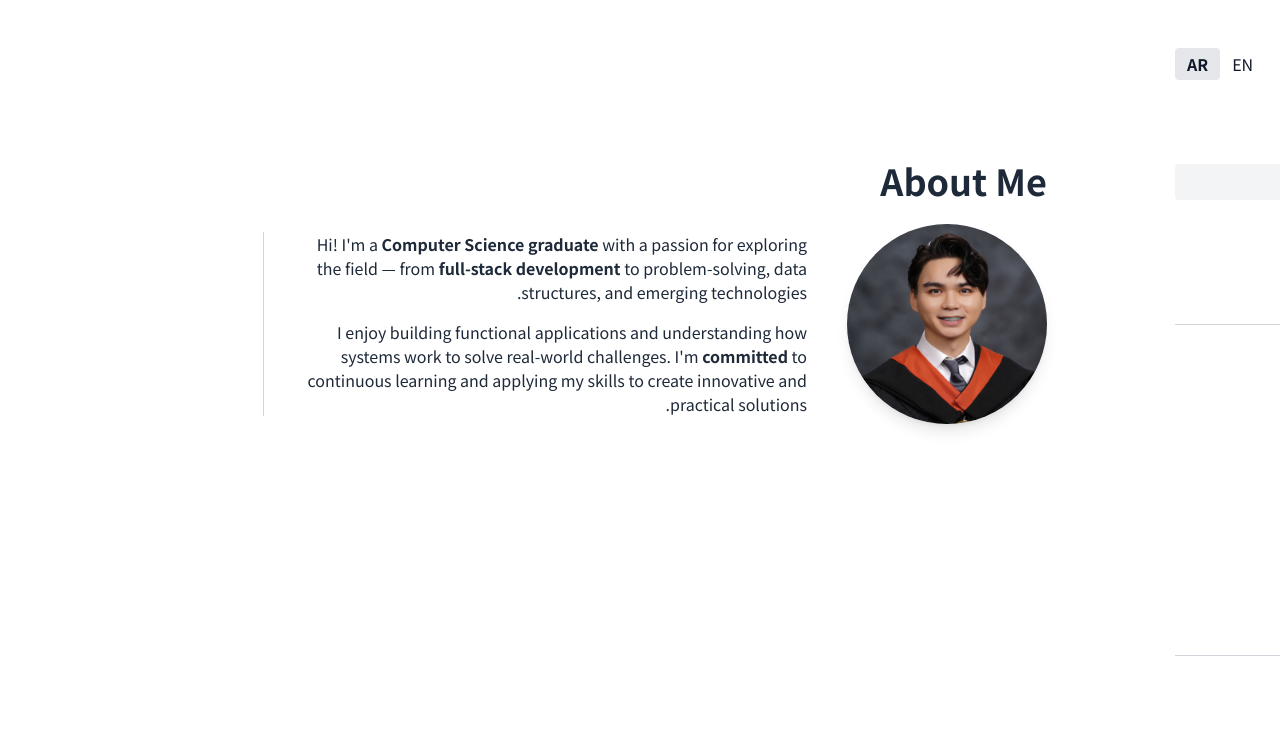
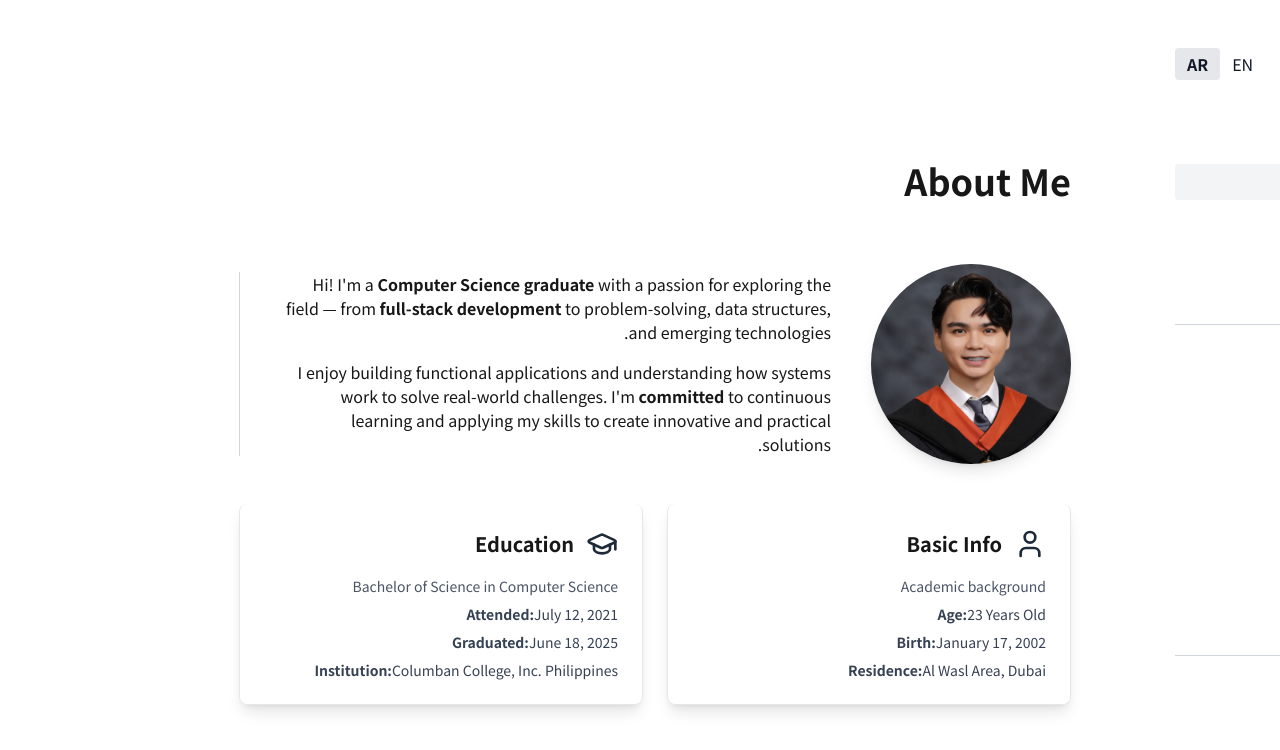
Before and after one commit to BrianShiroe/portfolio, a Next.js app: page /ar/about in a window 1280 px wide. Shown: the top 750 px of the page. Built offline with nearby package versions, Linux system fonts and the light colour scheme.

Commit message:
[feat] skills page and layout design

```diff
--- a/app/[locale]/(public)/about/page.tsx
+++ b/app/[locale]/(public)/about/page.tsx
@@ -1,17 +1,18 @@
+// app/[locale]/(public)/about/page.tsx
 "use client";
 import { useLocale } from "@/lib/useLocale";
 import Image from "next/image";
-import { Calendar, Home, Cake } from "lucide-react";
+import { User, GraduationCap } from "lucide-react";
 
 export default function AboutPage() {
   const { t, locale } = useLocale();
 
   return (
-    <div className="flex flex-col items-center justify-center py-20 px-6 bg-white text-gray-800">
+    <div className="flex flex-col items-center justify-center">
       <h1 className="self-start text-4xl font-semibold mb-6">About Me</h1>
 
       {/* Profile + Intro */}
-      <div className="flex flex-col lg:flex-row gap-10 items-center lg:items-center w-full max-w-4xl">
+      <div className="flex flex-col lg:flex-row gap-10 items-center lg:items-center w-full max-w-4xl my-10">
         <Image
           src="/images/profile.png"
           alt="Profile"
@@ -21,7 +22,7 @@ export default function AboutPage() {
           priority
         />
 
-        <div className="w-full border-t md:border-t-0 md:border-l border-gray-300 md:pl-10 pt-6 md:pt-0">
+        <div className="w-full border-t lg:border-t-0 lg:border-l border-gray-300 lg:pl-10 pt-6 lg:pt-0">
           <p className="mb-4">
             Hi! I'm a <strong>Computer Science graduate</strong> with a passion
             for exploring the field — from{" "}
@@ -36,6 +37,51 @@ export default function AboutPage() {
           </p>
         </div>
       </div>
+
+      {/* Info Cards */}
+      <div className="grid grid-cols-1 lg:grid-cols-2 gap-6 w-full max-w-4xl">
+        {/* Card 1: Basic Info */}
+        <div className=" border border-gray-200 rounded-lg p-6 shadow-lg border-t-0">
+          <div className="flex items-center gap-3 mb-4">
+            <User className="w-8 h-8 text-gray-800" />
+            <h2 className="text-xl font-semibold">Basic Info</h2>
+          </div>
+          <p className="mb-2 text-sm text-gray-600">Academic background</p>
+          <ul className="space-y-2 text-sm text-gray-700">
+            <li>
+              <strong>Age:</strong>23 Years Old
+            </li>
+            <li>
+              <strong>Birth:</strong>January 17, 2002
+            </li>
+            <li>
+              <strong>Residence:</strong>Al Wasl Area, Dubai
+            </li>
+          </ul>
+        </div>
+
+        {/* Card 2: Education */}
+        <div className=" border border-gray-200 rounded-lg p-6 shadow-lg border-t-0">
+          <div className="flex items-center gap-3 mb-4">
+            <GraduationCap className="w-8 h-8 text-gray-800" />
+            <h2 className="text-xl font-semibold">Education</h2>
+          </div>
+          <p className="mb-2 text-sm text-gray-600">
+            Bachelor of Science in Computer Science
+          </p>
+          <ul className="space-y-2 text-sm text-gray-700">
+            <li>
+              <strong>Attended:</strong>July 12, 2021
+            </li>
+            <li>
+              <strong>Graduated:</strong>June 18, 2025
+            </li>
+            <li>
+              <strong>Institution:</strong>Columban College, Inc. Philippines
+            </li>
+          </ul>
+        </div>
+      </div>
     </div>
   );
 }
--- a/app/[locale]/(public)/home/page.tsx
+++ b/app/[locale]/(public)/home/page.tsx
@@ -7,7 +7,7 @@ export default function HomePage() {
   const { t, locale } = useLocale();
 
   return (
-    <div className="flex flex-col items-center justify-center text-center py-20 px-4 bg-white">
+    <div className="flex flex-col items-center justify-center">
       <p className="self-start text-4xl text-gray-600 mb-2">Hello! I'm</p>
       <h1 className="text-8xl font-bold text-gray-900 mb-2">BRIAN ONG HAW</h1>
 
@@ -32,7 +32,6 @@ export default function HomePage() {
           Download CV
         </button>
       </div>
-
     </div>
   );
 }
--- a/app/[locale]/(public)/skills/page.tsx
+++ b/app/[locale]/(public)/skills/page.tsx
@@ -1,4 +1,61 @@
 // app/[locale]/(public)/skills/page.tsx
+"use client";
+
 export default function SkillsPage() {
-  return <div>skills</div>;
+  const skills = {
+    "Frontend Development": [
+      "Next.js",
+      "React.js",
+      "Tailwind",
+      "Bootstrap",
+      "CSS",
+      "HTML",
+      "Shadcn",
+    ],
+    "Backend Development": ["Flask", "Node.js", "PHP", "Stripe"],
+    "Programming Languages": [
+      "TypeScript",
+      "JavaScript",
+      "Python",
+      "C#",
+      "GDScript",
+    ],
+    Databases: ["PostgreSQL", "MongoDB", "MySQL", "SQLite", "Firestore"],
+    "DevOps & Cloud Services": [
+      "Docker",
+      "Firebase",
+      "Supabase",
+      "Railway",
+      "Netlify",
+    ],
+    "Developer Tools": ["Git", "VSCode", "Jira", "Trello", "Clickup", "Figma"],
+    "Machine Learning & AI": ["YOLO", "OpenCV", "LLMs"],
+    "Game Development": ["Unity", "Unreal Engine", "Godot", "Roblox Studio"],
+  };
+
+  return (
+    <div className="">
+      <h1 className="self-start text-4xl font-bold mb-10">Skills</h1>
+
+      <section className="w-full max-w-5xl space-y-12">
+        {Object.entries(skills).map(([category, items]) => (
+          <div key={category}>
+            <h2 className="text-2xl font-semibold mb-6">{category}</h2>
+            <div className="grid grid-cols-2 sm:grid-cols-3 md:grid-cols-4 gap-6">
+              {items.map((skill) => (
+                <div
+                  key={skill}
+                  className="flex items-center justify-center rounded-2xl border shadow-sm p-4 hover:shadow-md hover:scale-105 transition-transform bg-white"
+                >
+                  <span className="text-lg font-medium text-gray-800">
+                    {skill}
+                  </span>
+                </div>
+              ))}
+            </div>
+          </div>
+        ))}
+      </section>
+    </div>
+  );
 }
--- a/app/[locale]/layout.tsx
+++ b/app/[locale]/layout.tsx
@@ -21,10 +21,12 @@ export default async function RootLayout({
 
   return (
     <html lang={locale} dir={dir}>
-      <body className="antialiased flex flex-col md:flex-row min-h-screen font-sans">
+      <body className="antialiased flex flex-col lg:flex-row min-h-screen font-sans">
         <Navbar />
         <main className="flex-1 flex justify-center">
-          <div className="max-w-[1200] min-w-[320px] p-20">{children}</div>
+          <div className="max-w-[1800] min-w-[320px] p-6 pt-50 lg:pt-40 lg:p-20">
+            {children}
+          </div>
         </main>
       </body>
     </html>
--- a/app/components/ui/Navbar.tsx
+++ b/app/components/ui/Navbar.tsx
@@ -12,23 +12,23 @@ import { useState, useEffect, useRef } from "react";
 const navLinks = [
   {
     key: "home",
-    icon: <Home className="w-10 h-10 sm:w-5 sm:h-5 mr-1 rtl:ml-1 rtl:mr-0" />,
+    icon: <Home className="w-10 h-10 lg:w-5 lg:h-5 mr-1 rtl:ml-1 rtl:mr-0" />,
   },
   {
     key: "about",
-    icon: <User className="w-10 h-10 sm:w-5 sm:h-5 mr-1 rtl:ml-1 rtl:mr-0" />,
+    icon: <User className="w-10 h-10 lg:w-5 lg:h-5 mr-1 rtl:ml-1 rtl:mr-0" />,
   },
   {
     key: "skills",
-    icon: <Code className="w-10 h-10 sm:w-5 sm:h-5 mr-1 rtl:ml-1 rtl:mr-0" />,
+    icon: <Code className="w-10 h-10 lg:w-5 lg:h-5 mr-1 rtl:ml-1 rtl:mr-0" />,
   },
   {
     key: "projects",
-    icon: <Folder className="w-10 h-10 sm:w-5 sm:h-5 mr-1 rtl:ml-1 rtl:mr-0" />,
+    icon: <Folder className="w-10 h-10 lg:w-5 lg:h-5 mr-1 rtl:ml-1 rtl:mr-0" />,
   },
   {
     key: "email",
-    icon: <Mail className="w-10 h-10 sm:w-5 sm:h-5 mr-1 rtl:ml-1 rtl:mr-0" />,
+    icon: <Mail className="w-10 h-10 lg:w-5 lg:h-5 mr-1 rtl:ml-1 rtl:mr-0" />,
   },
 ];
 
@@ -110,7 +110,7 @@ export default function Navbar() {
   return (
     <>
       {/* Desktop Sidebar */}
-      <aside className="hidden md:flex w-72 min-w-[240px] text-gray-900 p-6 border-r border-gray-300 flex-col h-screen sticky top-0">
+      <aside className="hidden lg:flex w-72 min-w-[240px] text-gray-900 p-6 border-r border-gray-300 flex-col h-screen sticky top-0">
         <div className="flex items-center justify-between mb-6">
           <Link href={`/${locale}/home`}>
             <Image src="/images/logo.png" alt="Logo" width={80} height={80} />
@@ -203,7 +203,7 @@ export default function Navbar() {
       {/* Mobile Header */}
       <header
         className={`
-        md:hidden w-full min-w-[320px] text-gray-900 p-4 border-b border-gray-300
+        lg:hidden w-full min-w-[320px] text-gray-900 p-4 border-b border-gray-300
         fixed top-0 z-50 bg-white transition-transform duration-500 ease-in-out
         ${showHeader ? "translate-y-0" : "-translate-y-full"}
       `}
```
